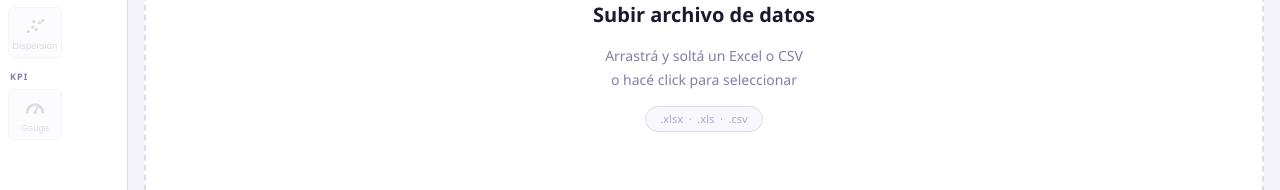
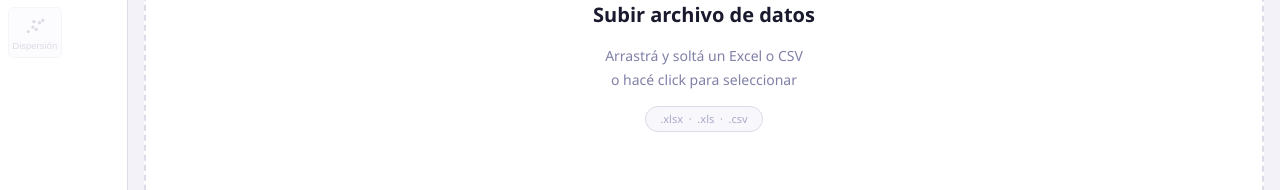
Before and after one commit to kshox-hash/stats, a React (Vite) app: page / in a window 1280 px wide. Shown: the part 373-563 px from the top of the page. Built offline with nearby package versions, Linux system fonts and the light colour scheme.

Commit message:
arrelgando pdf

```diff
--- a/src/App.jsx
+++ b/src/App.jsx
@@ -28,7 +28,6 @@ const CHART_GROUPS = [
   { label: 'Tendencia',   ids: ['line', 'area'] },
   { label: 'Proporción',  ids: ['pie', 'funnel', 'treemap'] },
   { label: 'Relación',    ids: ['scatter'] },
-  { label: 'KPI',         ids: ['gauge'] },
 ]
 const CHART_META = {
   bar:       'Barras',
@@ -264,8 +263,7 @@ export default function App() {
   }
 
   const exportPDF = async () => {
-    if (!mainRef.current) return
-    const dataUrl = await toPng(mainRef.current, { pixelRatio: 1.5, backgroundColor: '#f2f2f8' })
+    const dataUrl = await toPng(document.body, { pixelRatio: 1.5, backgroundColor: '#f2f2f8' })
     const img = new Image()
     img.onload = () => {
       const pdf = new jsPDF({ orientation: 'landscape', unit: 'px', format: [img.width, img.height] })
```
